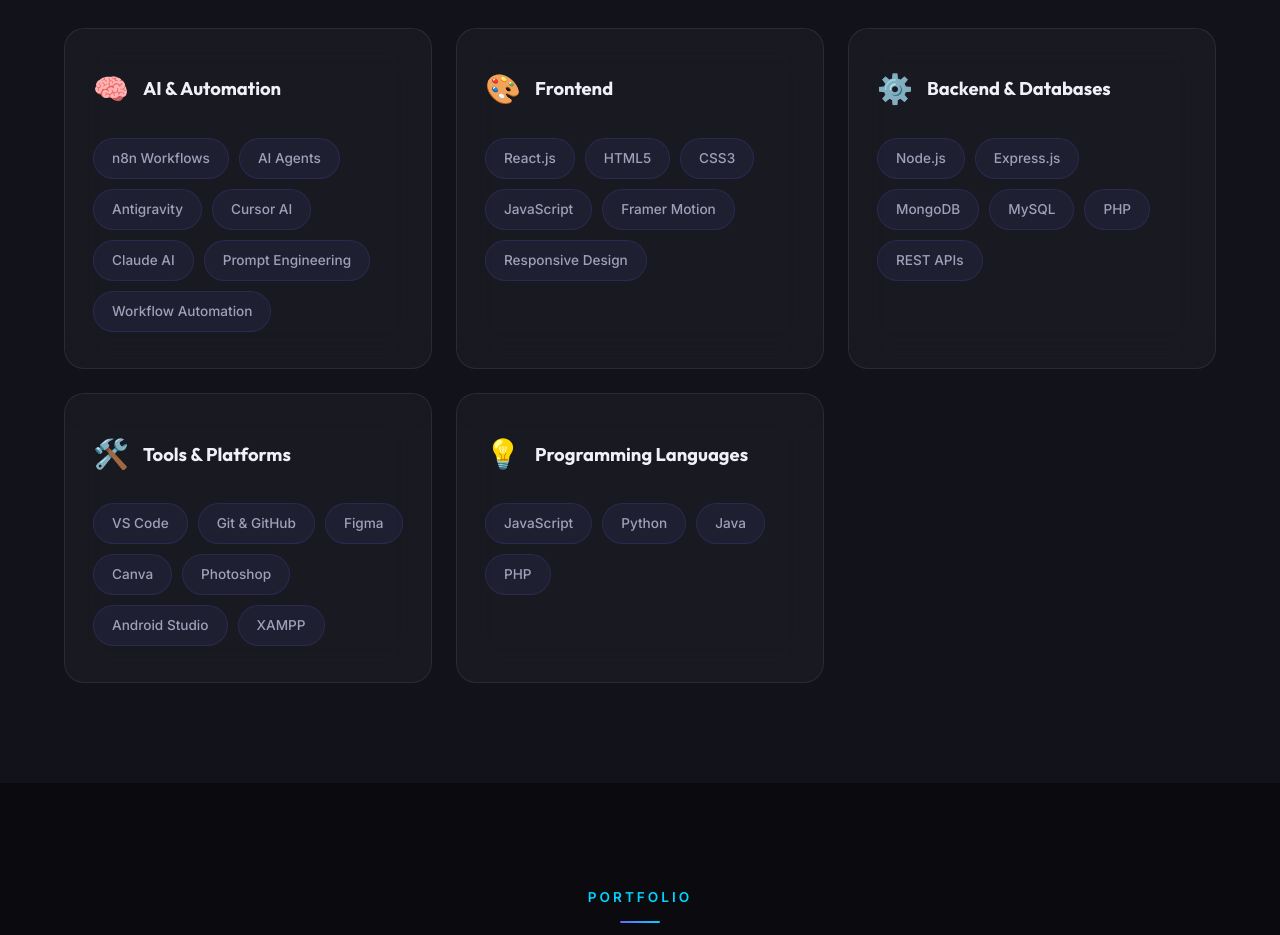
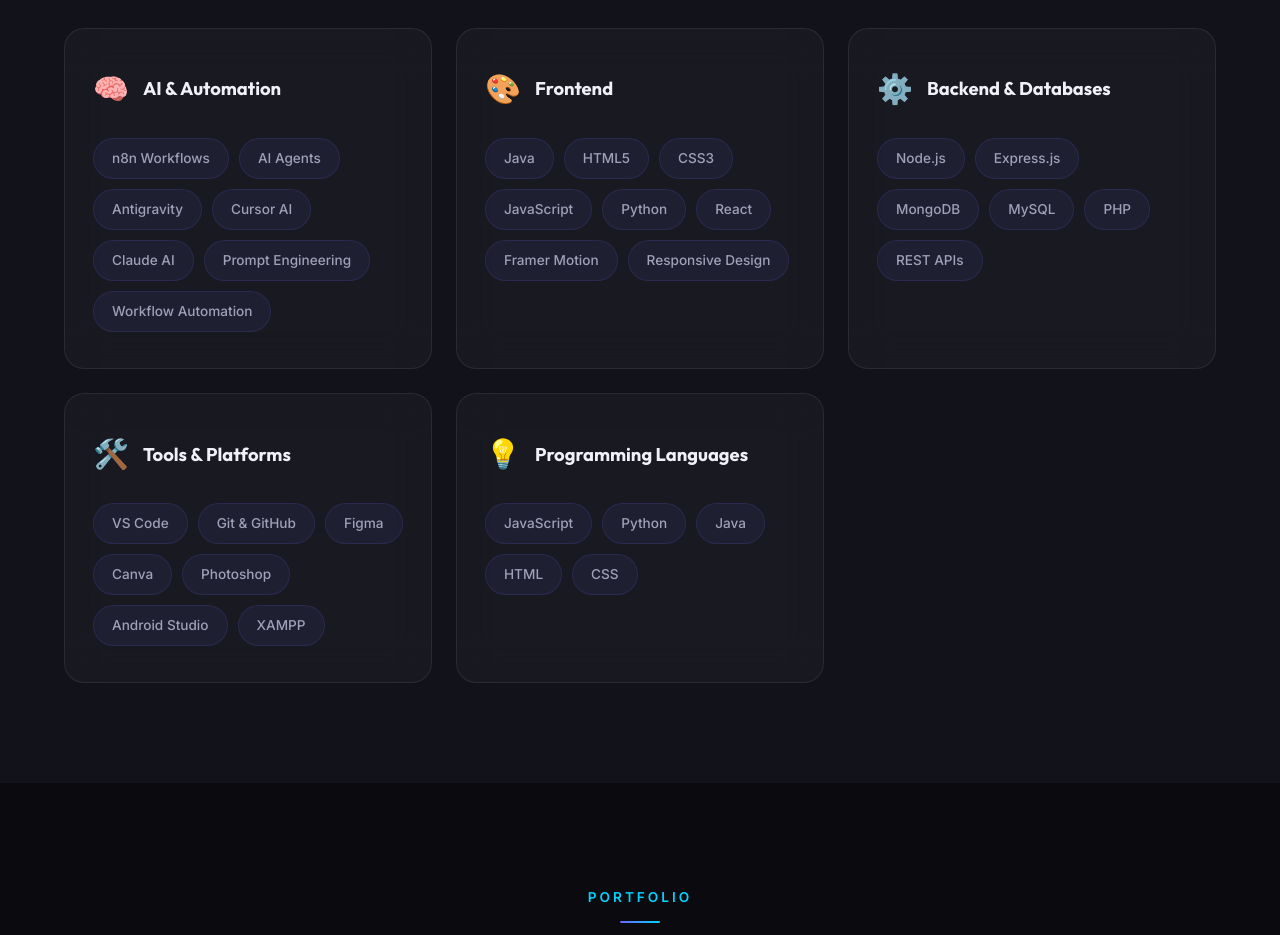
Before and after one commit to Pateltushar9951/tushar-portfolio, a React (Vite) app in the folder client/: page / in a window 1280 px wide. Shown: the part 2140-3075 px from the top of the page. Built offline with nearby package versions, Linux system fonts and the light colour scheme; no server answers.

Commit message:
update skills

```diff
--- a/client/src/data/skills.js
+++ b/client/src/data/skills.js
@@ -16,10 +16,12 @@
     category: "Frontend",
     icon: "🎨",
     items: [
-            "React.js",
+      "Java",
       "HTML5",
       "CSS3",
       "JavaScript",
+      "Python",
+      "React",
       "Framer Motion",
       "Responsive Design",
     ],
@@ -27,14 +29,7 @@
   {
     category: "Backend & Databases",
     icon: "⚙️",
-        items: [
-            "Node.js",
-            "Express.js",
-            "MongoDB",
-            "MySQL",
-            "PHP",
-            "REST APIs",
-        ],
+    items: ["Node.js", "Express.js", "MongoDB", "MySQL", "PHP", "REST APIs"],
   },
   {
     category: "Tools & Platforms",
@@ -52,7 +47,7 @@
   {
     category: "Programming Languages",
     icon: "💡",
-        items: ["JavaScript", "Python", "Java", "PHP"],
+    items: ["JavaScript", "Python", "Java", "HTML", "CSS"],
   },
 ];
 
```
Lines whose indentation alone changed are shown as unchanged.
